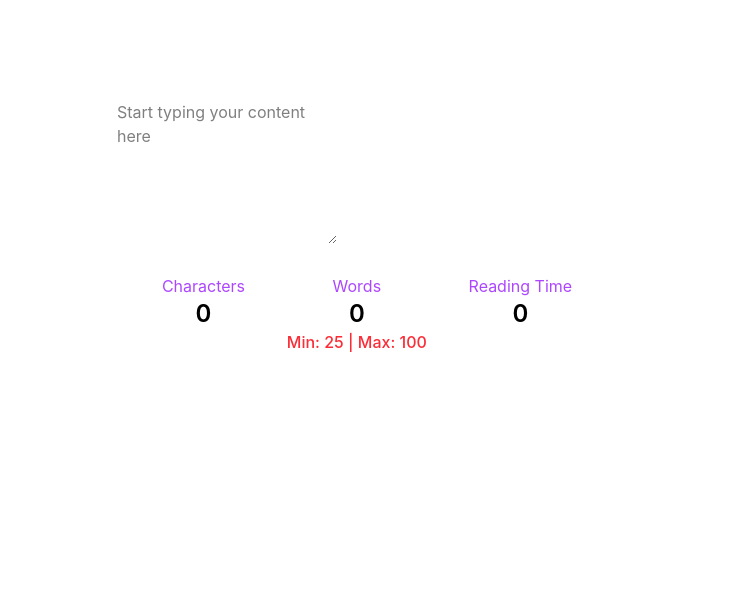
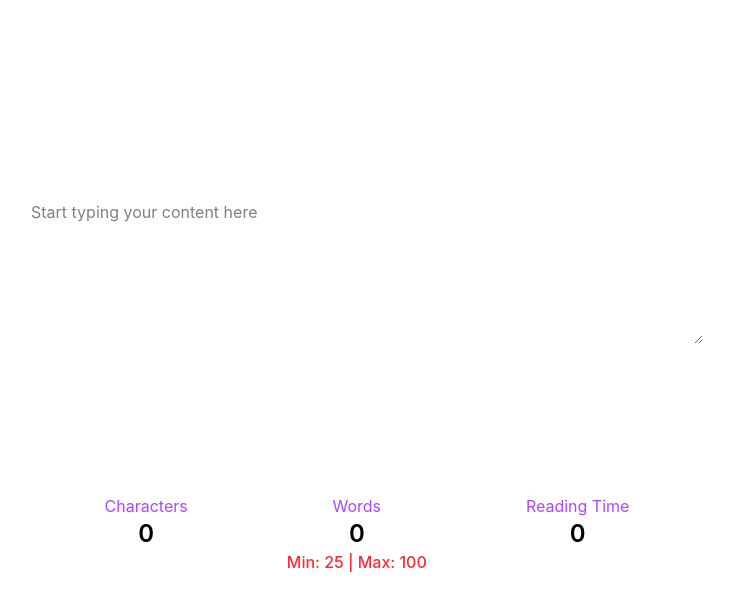
Before and after one commit to shanreed25/character-counter, a React (Vite) app: page / in a window 1280 px wide. Shown: the top 610 px of the page, without its empty margins (273-1006 px from the left). Built offline with nearby package versions, Linux system fonts and the light colour scheme.

Commit message:
added styles

```diff
--- a/src/App.css
+++ b/src/App.css
@@ -1,4 +1,4 @@
-body{
+/* body{
     padding-top:100px;
 }
 
@@ -9,4 +9,4 @@ body{
     gap: 25px;
     max-width: 500px;
     margin: 0 auto;
-}
+} */
--- a/src/App.tsx
+++ b/src/App.tsx
@@ -1,14 +1,11 @@
-import StatsDisplay from './components/StatsDisplay/StatsDisplay'
-import './App.css'
 import CharacterCounter from './components/CharacterCounter/CharacterCounter'
 
 function App() {
 
-
   return (
-    <>
+    <main className='mx-auto max-w-2xl mt-50'>
       <CharacterCounter />
-    </>
+    </main>
   )
 }
 
--- a/src/components/CharacterCounter/CharacterCounter.tsx
+++ b/src/components/CharacterCounter/CharacterCounter.tsx
@@ -33,7 +33,7 @@ function CharacterCounter({minWords = 25, maxWords = 100}: CharacterCounterProps
 
 
     return (
-        <div className="stat character-counter">
+        <div className="flex flex-col gap-30">
             <TextInput onTextChange={handleTextChange} />
             <StatsDisplay stats={stats} />
         </div>
--- a/src/components/TextInput/TextInput.css
+++ b/src/components/TextInput/TextInput.css
@@ -1,7 +1,7 @@
-.text-input textarea {
+/* .text-input textarea {
     border-radius: 5px;
     width: 100%;
     height: 300px;
     border: 2px solid purple;
     box-sizing: border-box;
-}
+} */
--- a/src/components/TextInput/TextInput.tsx
+++ b/src/components/TextInput/TextInput.tsx
@@ -16,8 +16,8 @@ function TextInput({
     }
 
     return (
-        <div className="text-input">
-            <textarea
+        <div className="">
+            <textarea className='w-full  focus:ring-purple-500 focus:ring-2 focus:outline-none'
             placeholder={placeholder}
             defaultValue={initialValue}
             onChange={handleChange}
@@ -29,7 +29,7 @@ function TextInput({
             //onChange={handleChange} is its own function so TS does not know what e is
                 //so you have to tell the handleChange function what type e is
             rows={6}
-            />
+            ></textarea>
         </div>
     )
 }
```
Also changed, not shown: src/components/StatsDisplay/StatsDisplay.css (deleted, +0 -10 lines).
